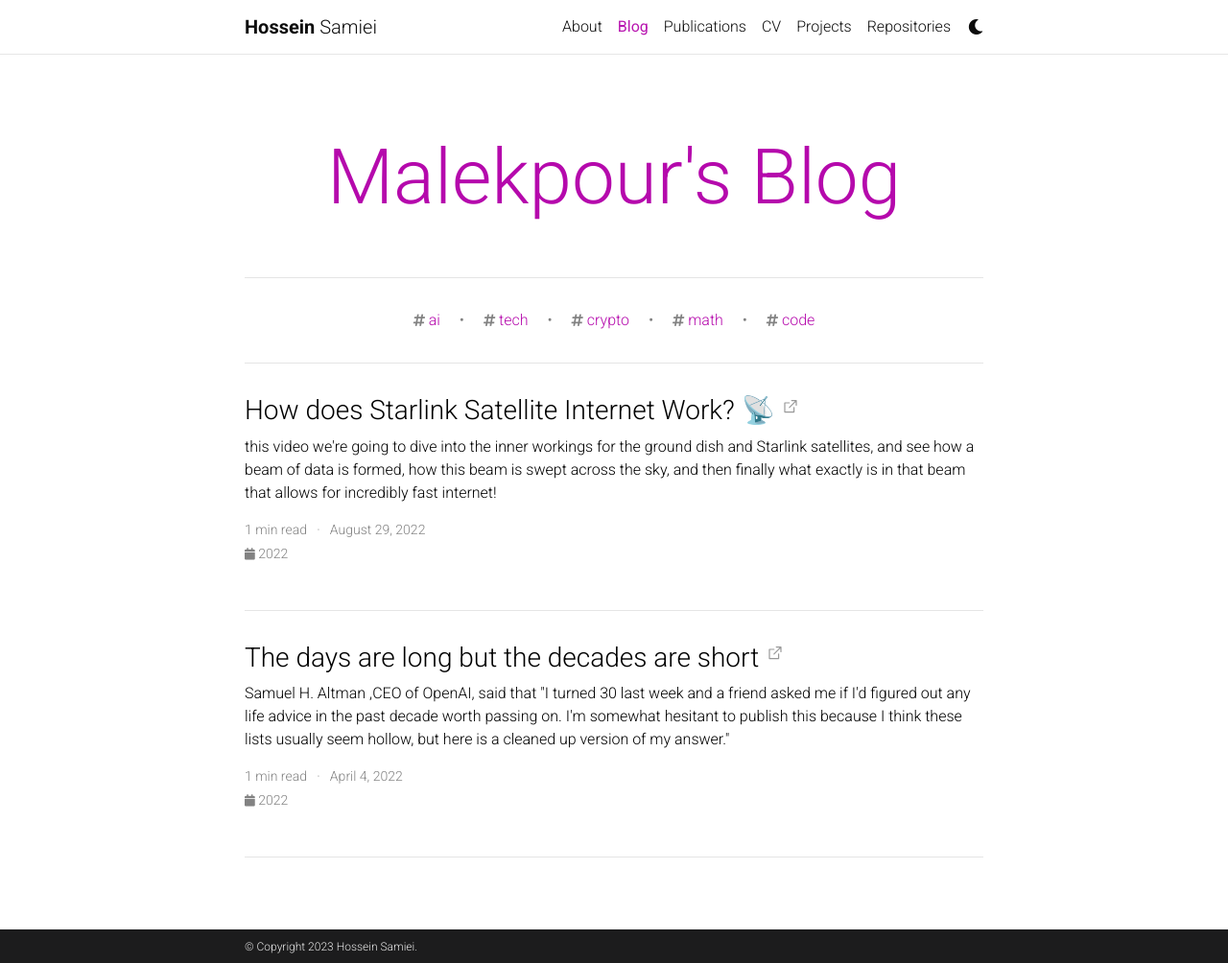
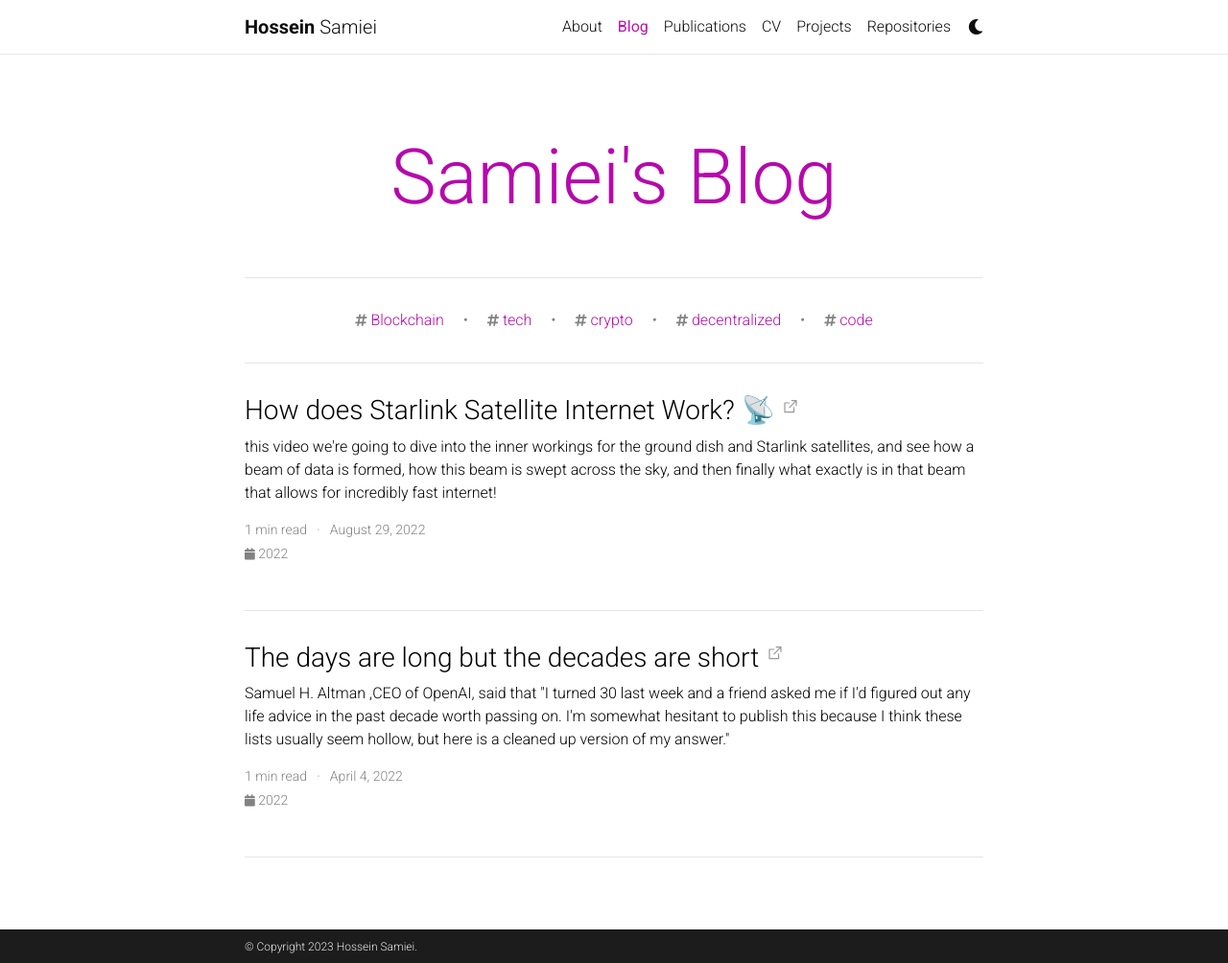
Before and after one commit to shsamiei/seyhsamiei.github.io, a Jekyll site: the page built from blog/index.html, in a window 1280 px wide and 1004 px high. Shown: the whole window at 96% size. Built offline with Jekyll 4.4.1, drawn with Linux system fonts in a browser that asks for light colours; the list of posts is cut into pages by our own code; comment, search, counter and statistics services are not loaded; a style sheet for code colours, icons or effects is not loaded; some of the changed lines change nothing that is shown.

Commit message:
fix: change name

```diff
--- a/_config.yml
+++ b/_config.yml
@@ -64,15 +64,15 @@ og_image: # The site-wide (default for all links) Open Graph preview image
 # Social integration
 # -----------------------------------------------------------------------------
 
-github_username: mh-malekpour
+github_username: shsamiei
 gitlab_username: # your GitLab user name
-twitter_username: mh_malekpour
-linkedin_username: mh-malekpour
+twitter_username: Hossein_Samieii
+linkedin_username: syhsamiei
 scholar_userid: # your Google Scholar ID
 semanticscholar_id: # your Semantic Scholar ID
 whatsapp_number: # your WhatsApp number (full phone number in international format. Omit any zeroes, brackets, or dashes when adding the phone number in international format.)
 orcid_id: # your ORCID ID
-medium_username: mh_malekpour
+medium_username: # syhsamiei
 quora_username: # your Quora username
 publons_id: # your ID on Publons
 research_gate_profile: # your profile on ResearchGate
@@ -82,14 +82,14 @@ keybase_username: # your keybase user name
 wikidata_id: # your wikidata id
 dblp_url: # your DBLP profile url
 stackoverflow_id: # your stackoverflow id
-kaggle_id: mhmalekpour
+kaggle_id: #syhsamiei
 lastfm_id: # your lastfm id
 spotify_id: # your spotify id
 pinterest_id: # your pinterest id
 unsplash_id: # your unsplash id
-instagram_id: mh_malekpour
+instagram_id: shsamiei
 facebook_id: # your facebook id
-discord_id: # your discord id (18-digit unique numerical identifier)
+discord_id: # your id
 
 contact_note: >
   You can reach by E-mail.
@@ -108,7 +108,7 @@ bing_site_verification:  # out your bing-site-verification ID (Bing Webmaster)
 # Blog
 # -----------------------------------------------------------------------------
 
-blog_name: Malekpour's Blog # blog_name will be displayed in your blog page
+blog_name: Samiei's Blog # blog_name will be displayed in your blog page
 blog_nav_title: Blog # your blog must have a title for it to be displayed in the nav bar
 blog_description:
 permalink: /blog/:year/:title/
@@ -118,15 +118,18 @@ pagination:
   enabled: true
 
 # Comments
-disqus_shortname: malekpour-blog # put your disqus shortname
+disqus_shortname: Samiei-blog # put your disqus shortname
 # https://help.disqus.com/en/articles/1717111-what-s-a-shortname
 
 # External sources.
 # If you have blog posts published on medium.com or other exteranl sources,
 # you can display them in your blog by adding a link to the RSS feed.
-external_sources:
-  - name: medium.com
-    rss_url: https://medium.com/@mh_malekpour/feed
+
+
+
+# external_sources:
+#   - name: medium.com
+#     rss_url: https://medium.com/@mh_malekpour/feed
 
 # -----------------------------------------------------------------------------
 # Collections
@@ -220,7 +223,7 @@ jekyll-archives:
     tag: '/blog/tag/:name/'
     category: '/blog/category/:name/'
 
-display_tags: ['ai', 'tech', 'crypto', 'math', 'code'] # this tags will be dispalyed on the front page of your blog
+display_tags: ['Blockchain', 'tech', 'crypto', 'decentralized', 'code'] # this tags will be dispalyed on the front page of your blog
 
 # -----------------------------------------------------------------------------
 # Jekyll Scholar
```
